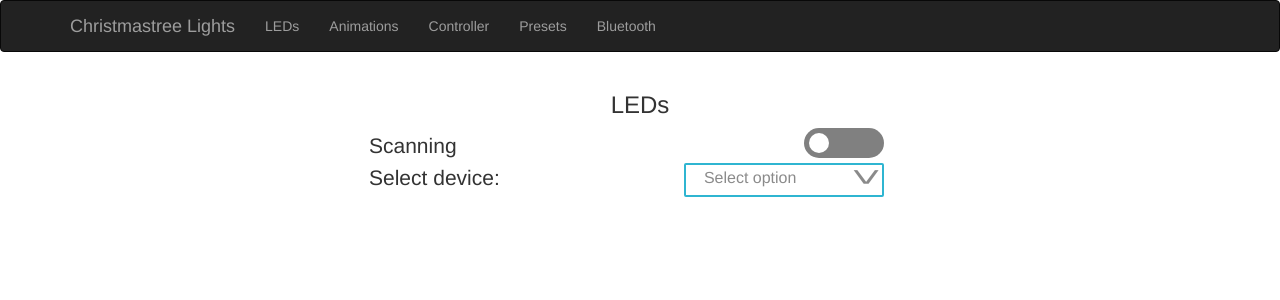
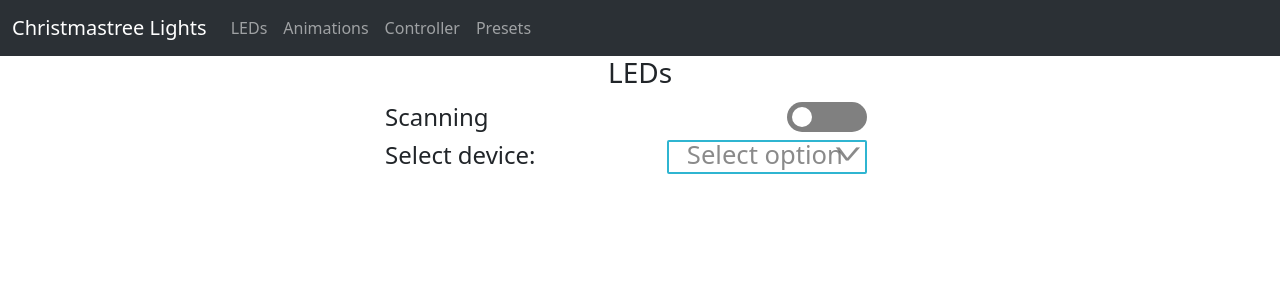
Before and after one commit to juupje/LEDchristmastree, a Flask app: page /bluetooth in a window 1280 px wide. Shown: the top 300 px of the page. Run offline with Flask 3, Linux system fonts and the light colour scheme; parts of the project's set-up code (start-up, migrations or seed data) failed here and were passed over; some libraries are stand-ins or nearby versions.

Commit message:
Updated bootstrap and navbar

```diff
--- a/CL-Controller/web/templates/bluetooth.html
+++ b/CL-Controller/web/templates/bluetooth.html
@@ -6,33 +6,41 @@
 
         <title>Kerstboom lichtjes</title>
         <link rel="shortcut icon" href="{{ url_for('static', filename='favicon.ico') }}">
-        <link rel="stylesheet" href="https://maxcdn.bootstrapcdn.com/bootstrap/3.3.7/css/bootstrap.min.css" title="main"/>
+        <link href="https://cdn.jsdelivr.net/npm/bootstrap@5.3.3/dist/css/bootstrap.min.css" rel="stylesheet" integrity="sha384-QWTKZyjpPEjISv5WaRU9OFeRpok6YctnYmDr5pNlyT2bRjXh0JMhjY6hW+ALEwIH" crossorigin="anonymous">
         <link rel="stylesheet" href="{{ url_for('static', filename='style.css') }}"/>
         <link href="https://cdnjs.cloudflare.com/ajax/libs/bootstrap-slider/9.7.0/css/bootstrap-slider.min.css" rel="stylesheet"/>
 
         <script src="https://ajax.googleapis.com/ajax/libs/jquery/3.1.1/jquery.min.js"></script>
-        <script src="https://maxcdn.bootstrapcdn.com/bootstrap/3.3.7/js/bootstrap.min.js"></script>
+        <script src="https://cdn.jsdelivr.net/npm/bootstrap@5.3.3/dist/js/bootstrap.bundle.min.js" integrity="sha384-YvpcrYf0tY3lHB60NNkmXc5s9fDVZLESaAA55NDzOxhy9GkcIdslK1eN7N6jIeHz" crossorigin="anonymous"></script>
         <script src="https://cdnjs.cloudflare.com/ajax/libs/bootstrap-slider/9.7.0/bootstrap-slider.min.js"></script>
         <script src="{{ url_for('static', filename='script.js') }}"></script>
         {{ script|safe }}
     </head>
     <body>
-        <nav class="navbar navbar-inverse">
-            <div class="container">
-                <div class="navbar-header">
-                    <a class="navbar-brand" href="/home">Christmastree Lights</a>
-                </div>
-                <div class="collapse navbar-collapse">
-                    <ul class="nav navbar-nav">
-                    <li><a href="/home#leds" class="selected">LEDs</a></li>
-                    <li><a href="/home/#anim">Animations</a></li>
-                    <li><a href="/home#controller">Controller</a></li>
-                    <li><a href="/presets">Presets</a></li>
-                    <li><a href="#">Bluetooth</a></li>
-                    </ul>
-                </div>
+        <nav data-bs-theme="dark" class="navbar navbar-dark navbar-expand-lg bg-body-tertiary">
+            <div class="container-fluid">
+              <a class="navbar-brand" href="/home">Christmastree Lights</a>
+              <button class="navbar-toggler" type="button" data-bs-toggle="collapse" data-bs-target="#navbarSupportedContent" aria-controls="navbarSupportedContent" aria-expanded="false" aria-label="Toggle navigation">
+                <span class="navbar-toggler-icon"></span>
+              </button>
+              <div class="collapse navbar-collapse" id="navbarSupportedContent">
+                <ul class="navbar-nav me-auto mb-2 mb-lg-0">
+                  <li class="nav-item">
+                    <a class="nav-link" aria-current="page" href="/home#leds">LEDs</a>
+                  </li>
+                  <li class="nav-item">
+                    <a class="nav-link" href="/home#anim">Animations</a>
+                  </li>
+                  <li class="nav-item">
+                    <a class="nav-link" href="/home#controller">Controller</a>
+                  </li>
+                  <li class="nav-item">
+                    <a class="nav-link" href="/presets">Presets</a>
+                  </li>
+                </ul>
+              </div>
             </div>
-        </nav>
+          </nav>
         <div class="container" id='main-content' style="max-width: 700px">
         <div class="row justify-content-start">
             <div id="bluetooth" class="section">
--- a/CL-Controller/webcontroller.py
+++ b/CL-Controller/webcontroller.py
@@ -116,7 +116,7 @@ def create_tables():
     table_leds_html = table_leds.create_table()
     script = "<script>\n" + table_leds.get_script() + "</script>\n"
 
-    table_animation = "<h3 style='text-align: center'><a onclick='stop_animation()'>Stop animation</a></h3>"
+    table_animation = "<h4 style='text-align:center'><a onclick='stop_animation()' href=''>Stop animation</a></h4>"
     table_animation += "<ul id='anim_list'>"
     #get animations info
     if(animdata):
```
Also changed, not shown: CL-Controller/web/templates/animation.html (+25 -17 lines), CL-Controller/web/templates/index.html (+25 -17 lines), CL-Controller/web/templates/presets.html (+25 -17 lines).
